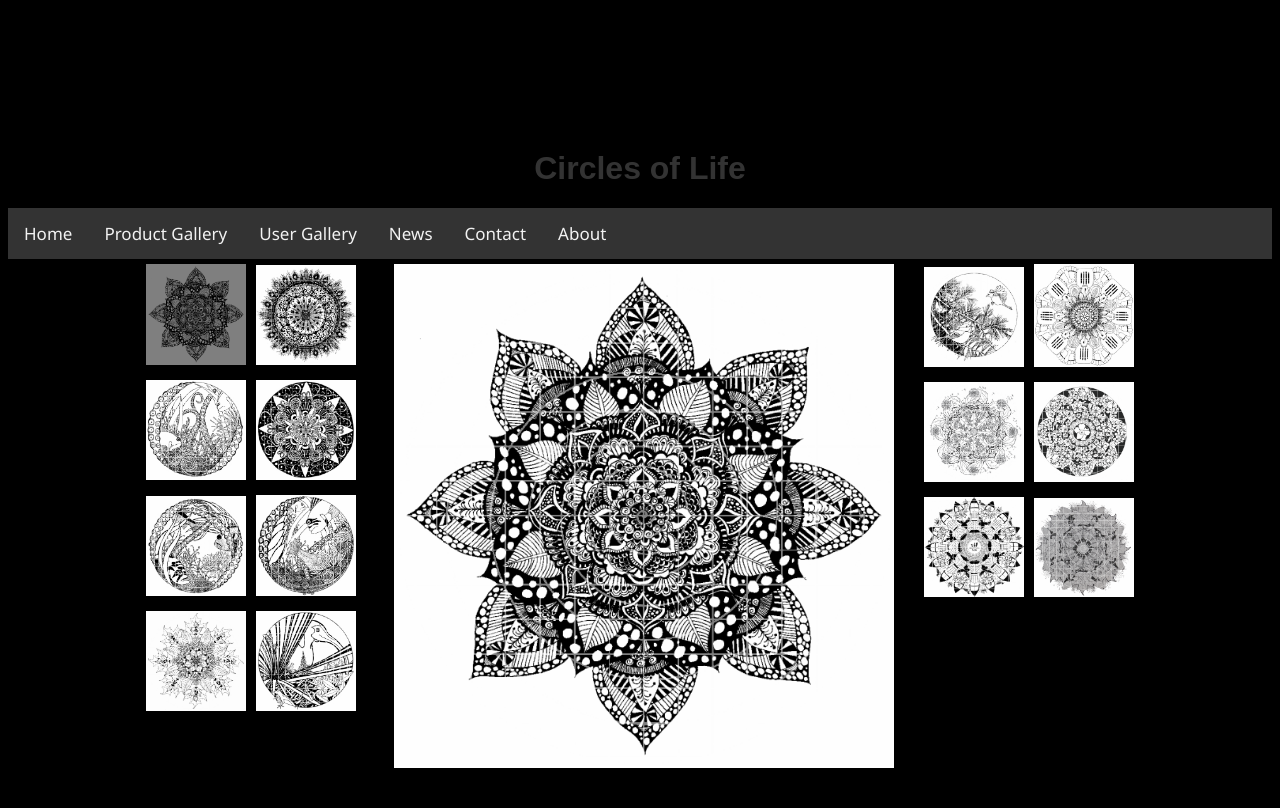
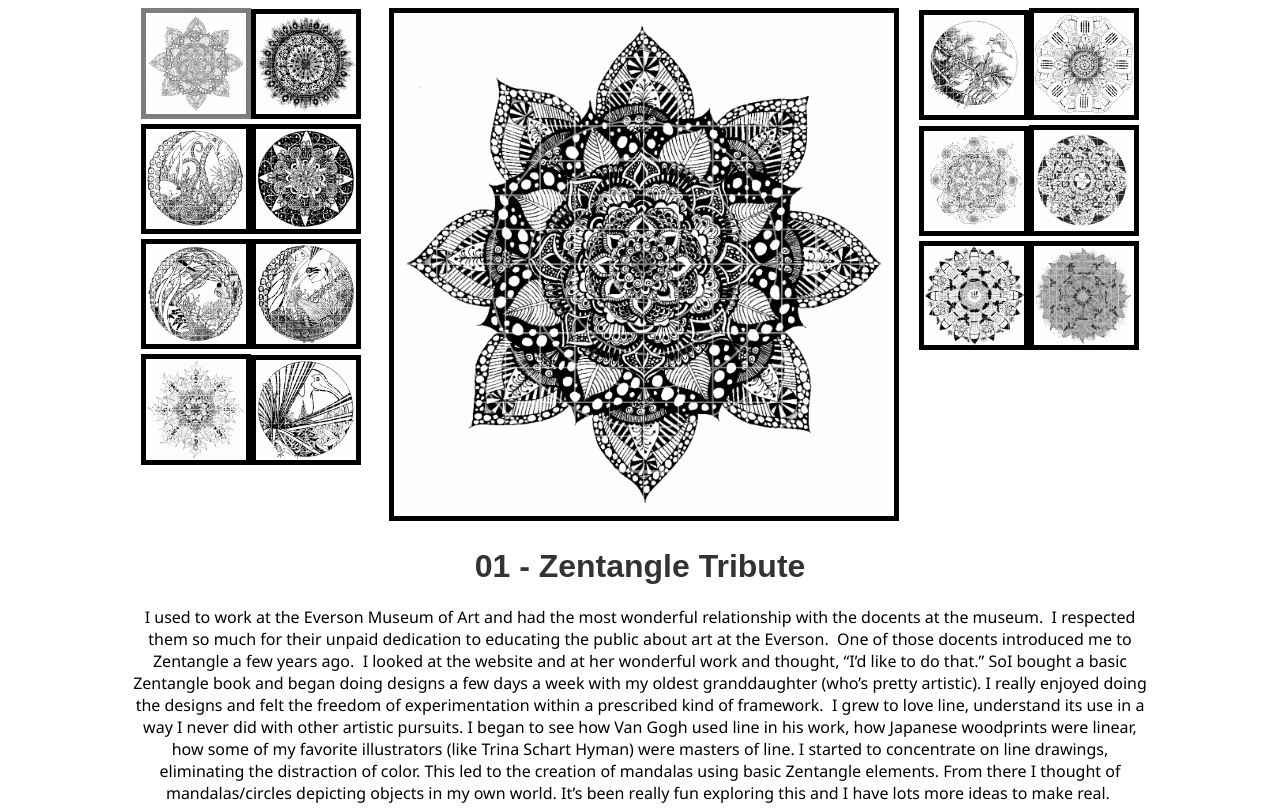
Before and after one commit to Nescient/momsite, a plain HTML site: page momsite/gallery.html in a window 1280 px wide. Shown: the top 808 px of the page. Drawn offline with nearby package versions, Linux system fonts and the light colour scheme.

Commit message:
load
updated to load the descriptions from their respective data files

```diff
--- a/momsite/app.css
+++ b/momsite/app.css
@@ -107,15 +107,15 @@ body {
     font-family: 'Segoe UI', sans-serif;
 }
 
-span {
+/*span {
     font-style: italic;
-}
+}*/
 
 h1 {
     text-align: center;
     font-family: Montserrat, sans-serif;
     color: #333;
-    margin-top: 150px;
+    /*margin-top: 150px;*/
 }
 
 .accordion {
--- a/momsite/data.js
+++ b/momsite/data.js
@@ -9,6 +9,12 @@ var MomsImage = (function () {
     }
     MomsImage.prototype.getTitle = function () {
         return ("0" + this.imageId.toString()).slice(-2) + " - " + this.name;
+    };
+    MomsImage.prototype.getImageFileName = function () {
+        return "data/" + this.imageId.toString() + ".png";
+    };
+    MomsImage.prototype.getDescriptionFileName = function () {
+        return "data/" + this.imageId.toString() + ".htm";
     };
     return MomsImage;
 }());
--- a/momsite/gallery.html
+++ b/momsite/gallery.html
@@ -2,20 +2,20 @@
 <html>
 <head>
     <meta charset="utf-8" />
-    <title>Circles of Life Gallary</title>
+    <title>Circles of Life Gallery</title>
     <link rel="stylesheet" href="app.css" type="text/css" />
     <script src="https://code.jquery.com/jquery-3.1.0.min.js"></script>
     <script src="data.js"></script>
     <!--<script src="http://mrcoles.com/media/js/scroll-sneak.js"></script>-->
     <!--load header-->
-    <script>
+    <!--<script>
         $(function () {
             // source: http://stackoverflow.com/a/9003363
             $("#headerDiv").load("header.html");
         });
-    </script>
+    </script>-->
 </head>
-<body style="background:black">
+<body>
     <div id="headerDiv"></div>
     <center>
         <div style="max-width:1024px">
@@ -25,7 +25,7 @@
 
             <div id="detailsdiv">
                 <h1>Image Title</h1>
-                <div style="color:white">Image Description</div>
+                <div>Image Description</div>
             </div>
         </div>
     </center>
@@ -88,7 +88,21 @@
     img_el.alt = img.getTitle();
     $("#centerimage").append(img_el);
     $("#detailsdiv > h1").text(img.getTitle());
-    $("#detailsdiv > div").html(img.description);
+    $("#detailsdiv > div").load(img.getDescriptionFileName() + " .MsoNormal",
+        function () {
+            console.log($("#detailsdiv > div"));
+            //alert($("#detailsdiv > div").length)
+            //alert($("#detailsdiv > div").html());
+            //alert($("#detailsdiv > div").find(".MsoNormal:first-child").html())
+            $("#detailsdiv > div").find(".MsoNormal:first-child").remove();
+            //var desc = $("#detailsdiv > div").html();
+            //desc.replace("“", "\"");
+            //desc.replace("’", "'");
+            //$("#detailsdiv > div").html(desc);
+        });
+    //$("#detailsdiv > div").attr("w3-include-html", img.getDescriptionFileName());
+    //w3IncludeHTML();
+    //.html(img.description);
 
     for (var index in imgs) {
         var img_id = (Number.parseInt(index) + 1);
```
Also changed, not shown: 2 other files.
